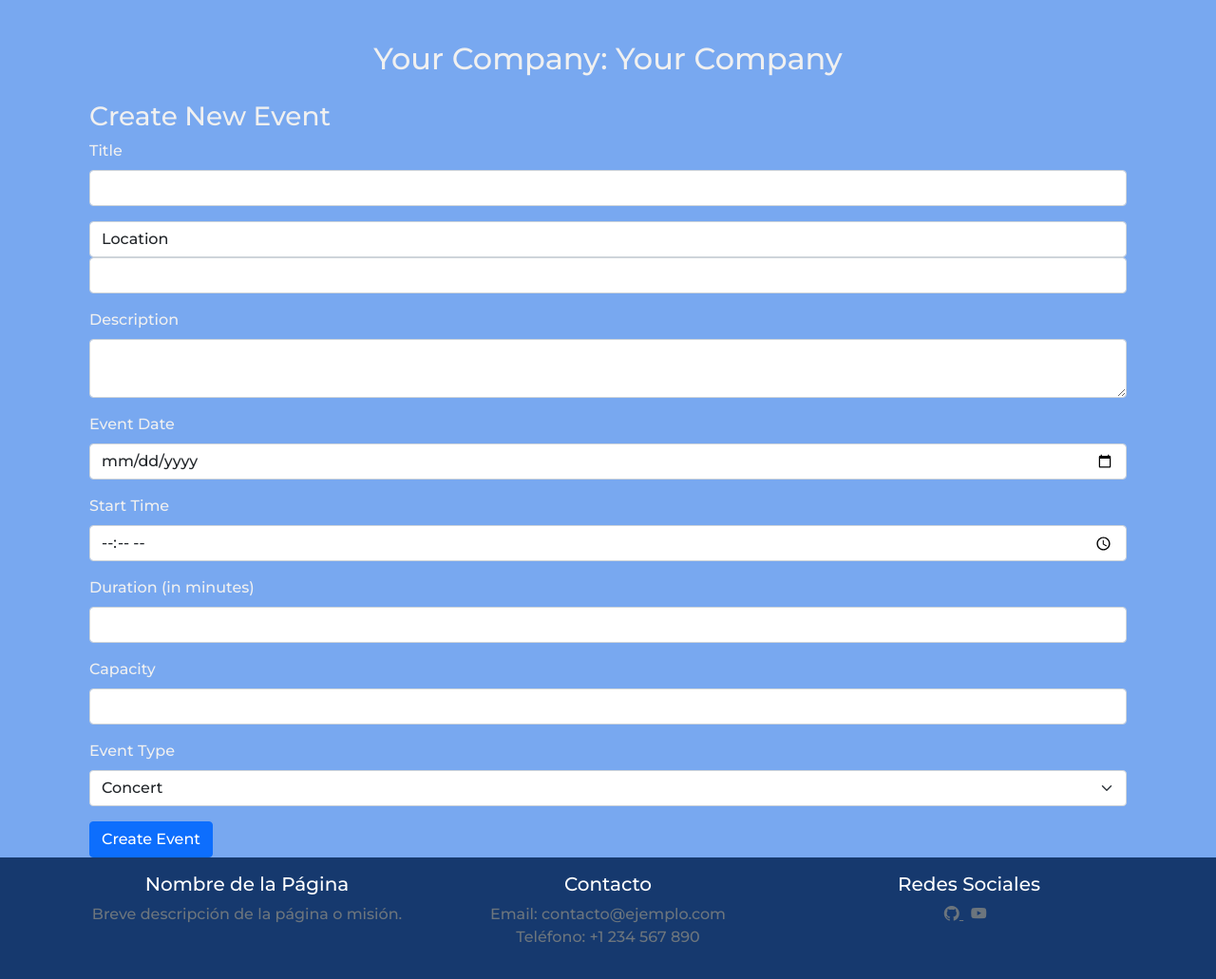
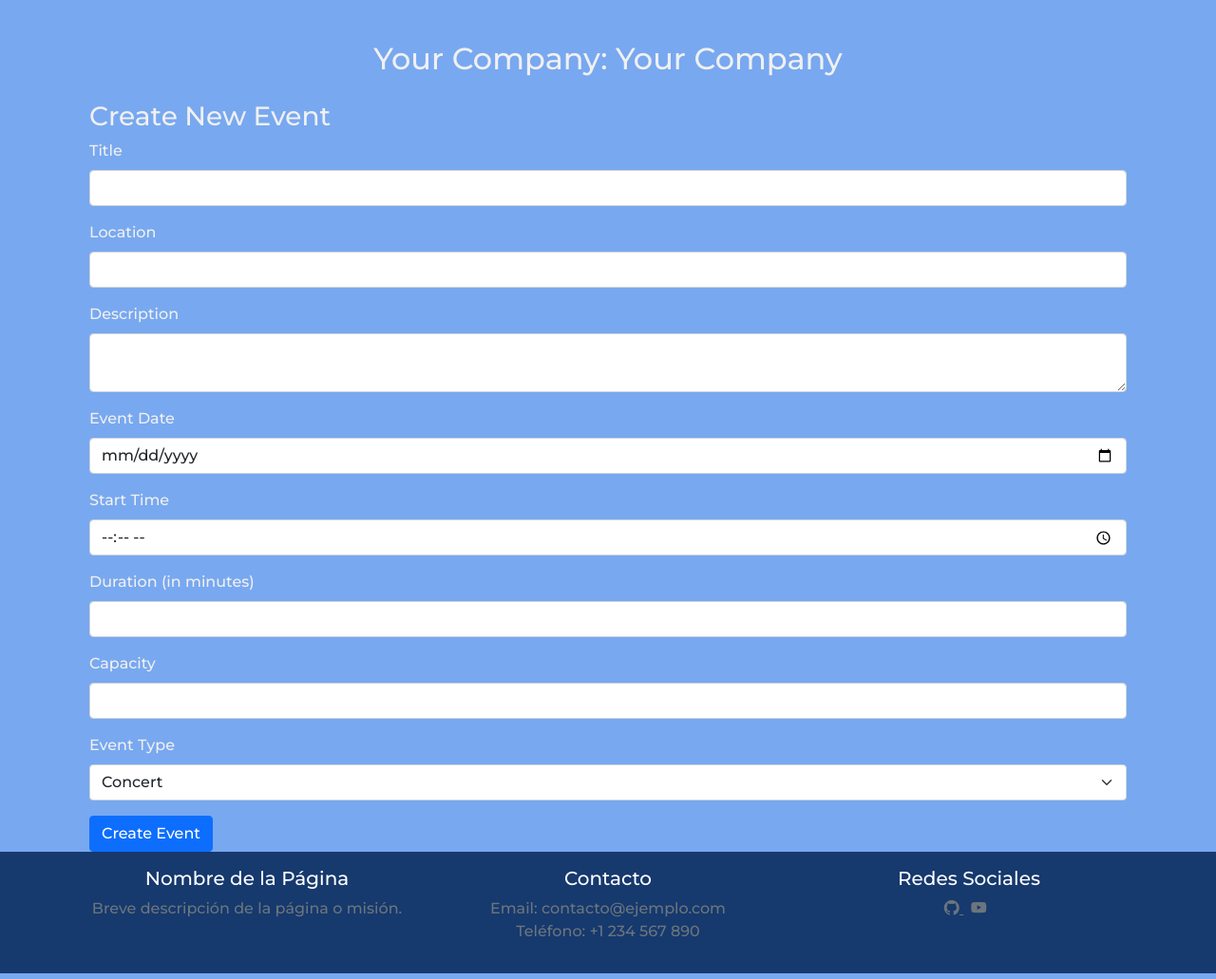
Before and after one commit to Pedrolivares1980/events, a Flask app: template templates/create_event.html in a window 1280 px wide. Shown: the part 56-1087 px from the top of the page at 95% size. Run offline with Flask 3, Linux system fonts and the light colour scheme; the template is opened without the code that fills it, so the values that code supplies are empty.

Commit message:
fixed create

```diff
--- a/templates/create_event.html
+++ b/templates/create_event.html
@@ -16,8 +16,8 @@
         </div>
 
         <div class="mb-3">
-            <label for="location" class="form-control">Location</label>
-            <input type="text" class="form-control" name="location" id="location" value="{{ event.location }}">
+            <label for="location" class="form-label">Location</label>
+            <input type="text" class="form-control" name="location" id="location" value="">
         </div>
 
         <!-- Description Field -->
```
Also changed, not shown: instance/db.sqlite3 (added).
